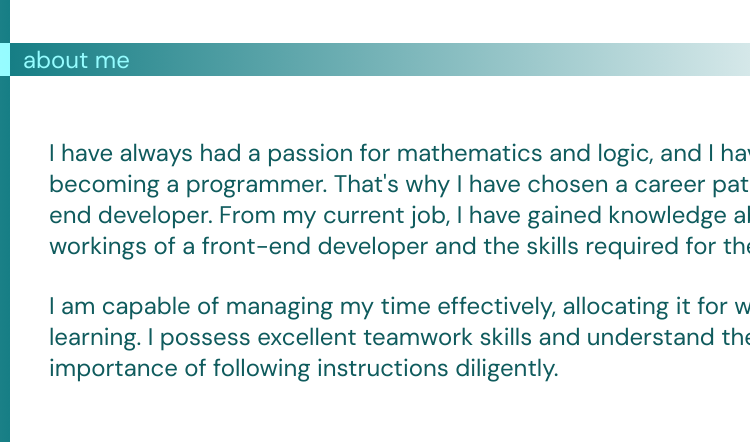
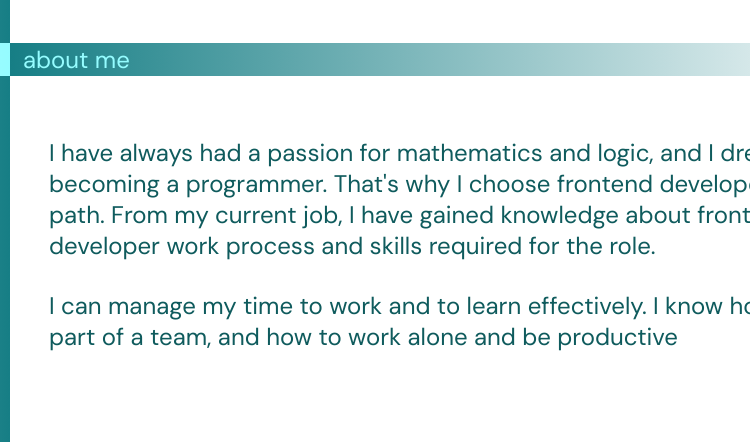
Before and after one commit to Plyushevo/rsschool-cv, a plain HTML site: page index.html in a window 1280 px wide. Shown: the part 475-917 px from the top of the page, 530-1280 px from the left. Drawn offline with Linux system fonts and the light colour scheme.

Commit message:
refactor: about me article, fix: about me container min height properties

```diff
--- a/index.html
+++ b/index.html
@@ -184,9 +184,9 @@
                         <h3>about me</h3>
                     </div>
                     <div class="main__about-me">
-                        <p class="main__about-me_paragraph">I have always had a passion for mathematics and logic, and I have dreamt of becoming a programmer. That's why I have chosen a career path as a front-end developer. From my current job, I have gained knowledge about the workings of a front-end developer and the skills required for the role.
+                        <p class="main__about-me_paragraph">I have always had a passion for mathematics and logic, and I dreamt of becoming a programmer. That's why I choose frontend developer career path. From my current job, I have gained knowledge about frontend developer work process and skills required for the role.
                         </p>
-                        <p class="main__about-me_paragraph">I am capable of managing my time effectively, allocating it for work and learning. I possess excellent teamwork skills and understand the importance of following instructions diligently.
+                        <p class="main__about-me_paragraph">I can manage my time to work and to learn effectively. I know how to be a part of a team, and how to work alone and be productive
                         </p>
                     </div>
                 </div>
--- a/style.css
+++ b/style.css
@@ -279,8 +279,8 @@ aside {
 }
 
 .main__about-me {
-    padding-left: 39px;
-    margin: 61px 0 62px 0;
+    padding: 61px 0 62px 39px;
+    min-height: 400px;
 }
 
 .main__about-me_paragraph {
```
